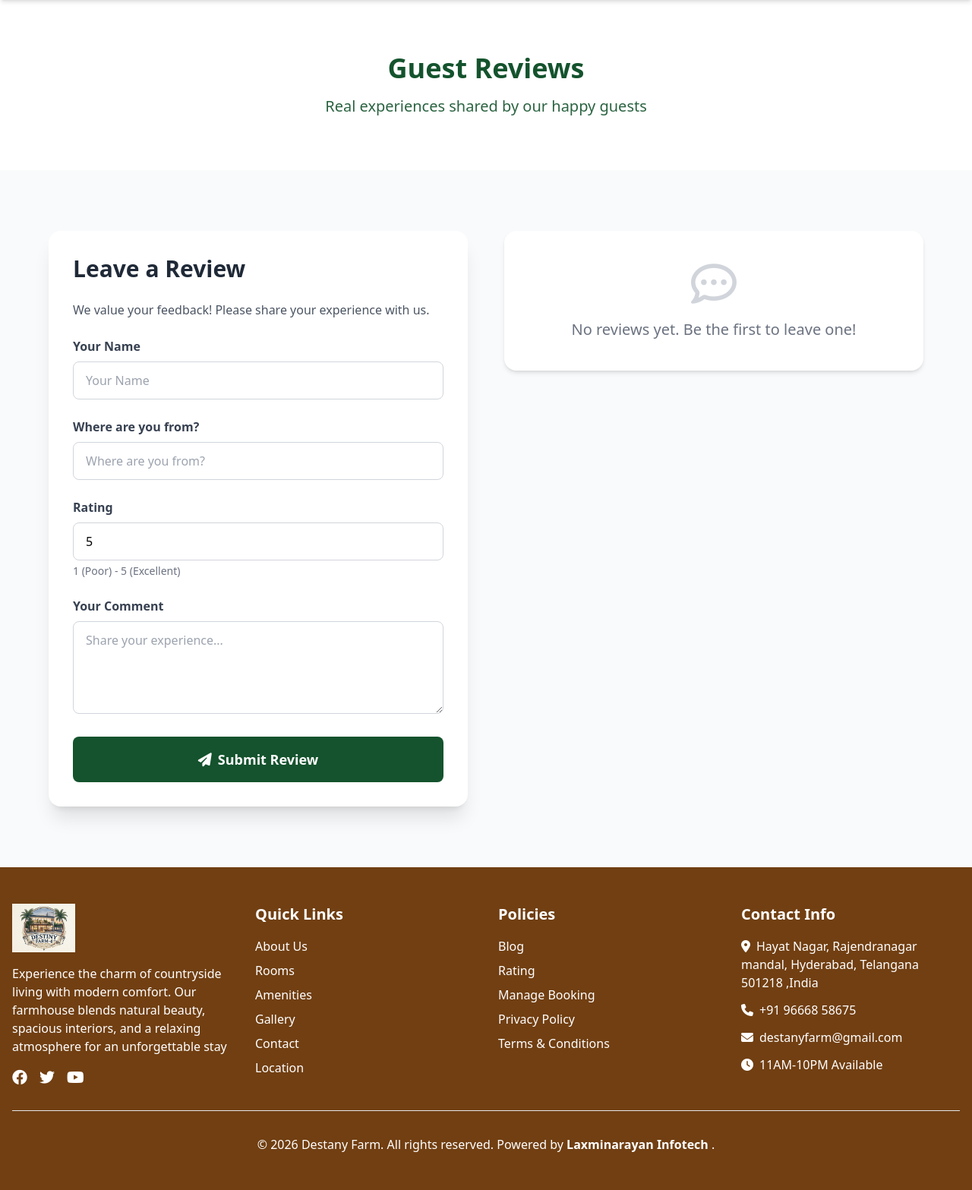
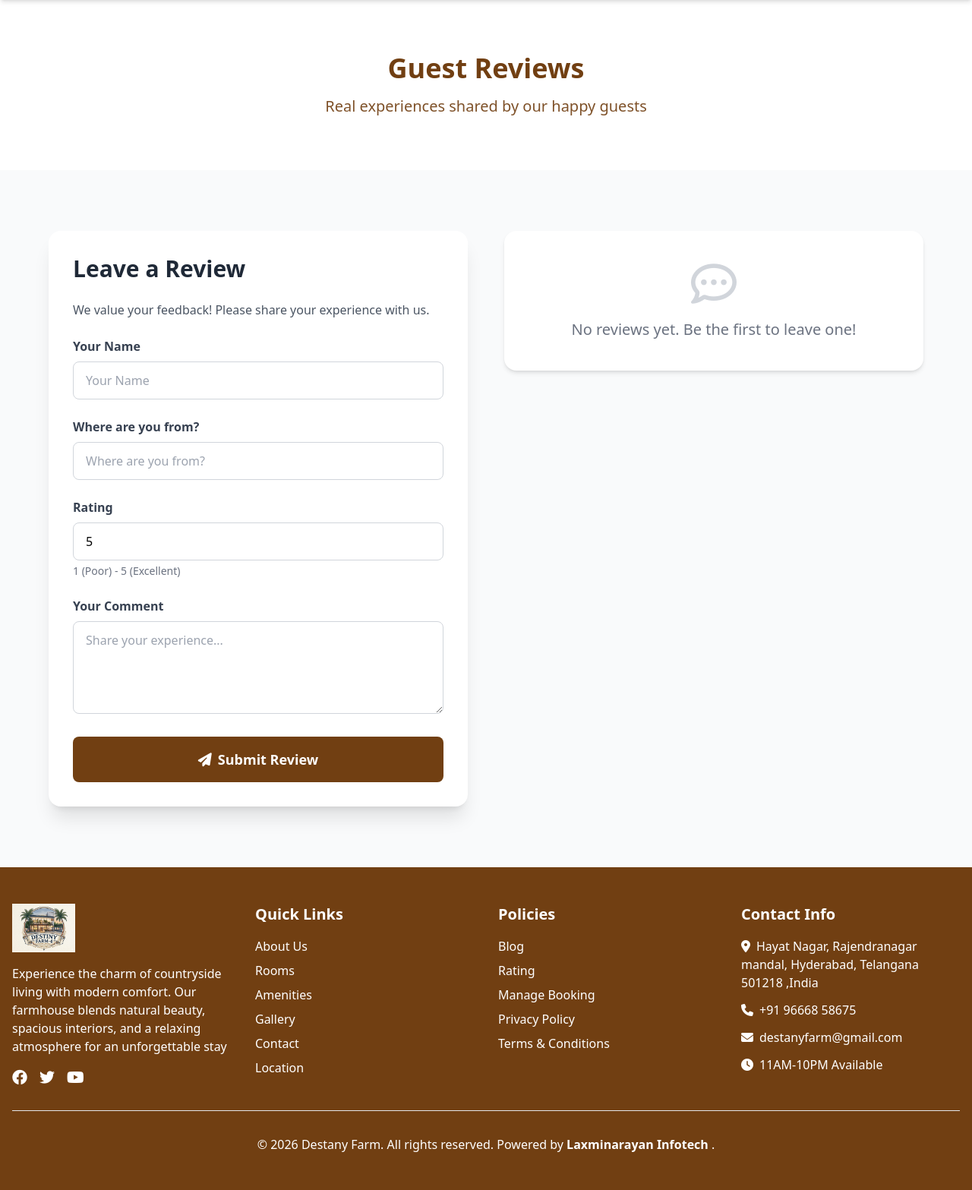
Before and after one commit to Anusha-muraboina/destiny_farmhouse, a Django app: page /reviews/ in a window 1280 px wide. Shown: the part 80-1647 px from the top of the page at 76% size. Run offline with Django 5.2, Linux system fonts and the light colour scheme; data that the repository does not hold is empty; parts of the project's set-up code (start-up, migrations or seed data) failed here and were passed over; some libraries are stand-ins or nearby versions.

Commit message:
updated the ui changes
3.6.87.103

```diff
--- a/destiny_farm/templates/blog/blog_list.html
+++ b/destiny_farm/templates/blog/blog_list.html
@@ -46,7 +46,7 @@
 
 
 
-<section class="relative h-56 flex items-center bg-white justify-center text-green-900 overflow-hidden">
+<section class="relative h-56 flex items-center bg-white justify-center text-yellow-900 overflow-hidden">
     <div class="container mx-auto px-4 z-20 text-center">
         <h1 class="text-3xl  md:text-4xl font-bold mb-4"> Our Latest Blogs</h1>
         <h2 class="text-xl  opacity-90">  Tips, guides and updates on farmhouses, travel & weekend getaways</h2>
--- a/destiny_farm/templates/resort/booking_confirmation.html
+++ b/destiny_farm/templates/resort/booking_confirmation.html
@@ -8,8 +8,8 @@
         <div class="max-w-7xl mx-auto">
             <!-- Success Message -->
             <div class="bg-white rounded-2xl shadow-xl p-2 md:p-12 text-center mb-8">
-                <div class="w-24 h-24 bg-green-100 rounded-full flex items-center justify-center mx-auto mb-6">
-                    <i class="fas fa-check-circle text-6xl text-green-600"></i>
+                <div class="w-24 h-24 bg-yellow-100 rounded-full flex items-center justify-center mx-auto mb-6">
+                    <i class="fas fa-check-circle text-6xl text-yellow-600"></i>
                 </div>
                 <h1 class="text-2xl md:text-4xl font-bold text-gray-800 mb-4">Booking Confirmed!</h1>
                 <p class="text-xl text-gray-600 mb-6">Thank you for choosing Destany Farmhouse</p>
@@ -72,7 +72,7 @@
 
             <p class="text-gray-700 mb-2 flex justify-between">
                 <span>Discount</span>
-                <span class="font-semibold text-green-600">₹{{ booking.disc_price }}</span>
+                <span class="font-semibold text-yellow-600">₹{{ booking.disc_price }}</span>
             </p>
 
             <p class="text-gray-700 mb-2 flex justify-between">
--- a/destiny_farm/templates/resort/cancel_booking.html
+++ b/destiny_farm/templates/resort/cancel_booking.html
@@ -10,7 +10,7 @@ Cancel your Vivaan Farmhouse booking online in minutes. View cancellation policy
 <section class="md:py-20 py-4 bg-white  min-h-screen flex items-center">
     <div class="container mx-auto px-4">
         <div class="max-w-lg mx-auto bg-white rounded-2xl shadow-xl overflow-hidden">
-            <div class="bg-emerald-50 md:px-8 px-4 md:py-6 py-3 text-gray-900 text-center">
+            <div class="bg-yellow-50 md:px-8 px-4 md:py-6 py-3 text-gray-900 text-center">
                 <i class="fas fa-calendar-times text-4xl mb-4"></i>
                 <h1 class="text-3xl text-gray-900 font-bold">Cancel Booking</h1>
                 <h2 class="mt-2 text-gray-900">Manage Your Destany Farmhouse Reservation</h2>
@@ -55,7 +55,7 @@ Cancel your Vivaan Farmhouse booking online in minutes. View cancellation policy
 
 
                     <button type="submit"
-                        class="w-full bg-emerald-900 text-white font-bold py-3 px-4 rounded-lg hover:bg-red-700 transition duration-300 flex items-center justify-center">
+                        class="w-full bg-yellow-900 text-white font-bold py-3 px-4 rounded-lg hover:bg-red-700 transition duration-300 flex items-center justify-center">
                         <i class="fas fa-times-circle mr-2"></i>
                         Cancel Booking
                     </button>
--- a/destiny_farm/templates/resort/leave_review.html
+++ b/destiny_farm/templates/resort/leave_review.html
@@ -9,7 +9,7 @@ Read genuine guest reviews and ratings of Destany Farmhouse. Discover real exper
 {% block content %}
 
 
-<section class="relative h-56 flex items-center bg-white justify-center text-green-900 overflow-hidden">
+<section class="relative h-56 flex items-center bg-white justify-center text-yellow-900 overflow-hidden">
     {% comment %} <div class="absolute inset-0 z-0">
 
         <div class="absolute inset-0 bg-cover bg-center"
@@ -66,7 +66,7 @@ Read genuine guest reviews and ratings of Destany Farmhouse. Discover real exper
                     </div>
                     {% endif %}
 
-                    <button type="submit" class="w-full bg-green-900 text-white py-4 rounded-lg font-bold text-lg">
+                    <button type="submit" class="w-full bg-yellow-900 text-white py-4 rounded-lg font-bold text-lg">
                         <i class="fas fa-paper-plane mr-2"></i>Submit Review
                     </button>
                 </form>
```
